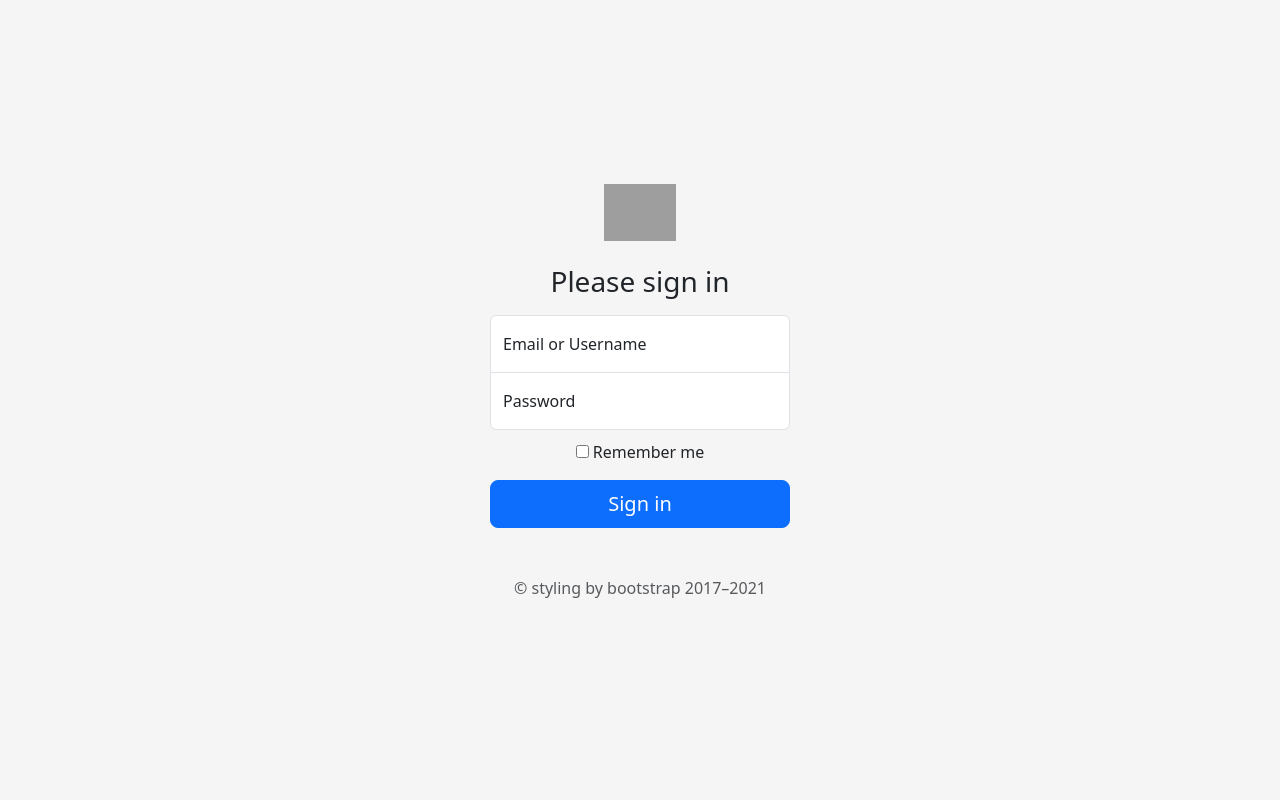
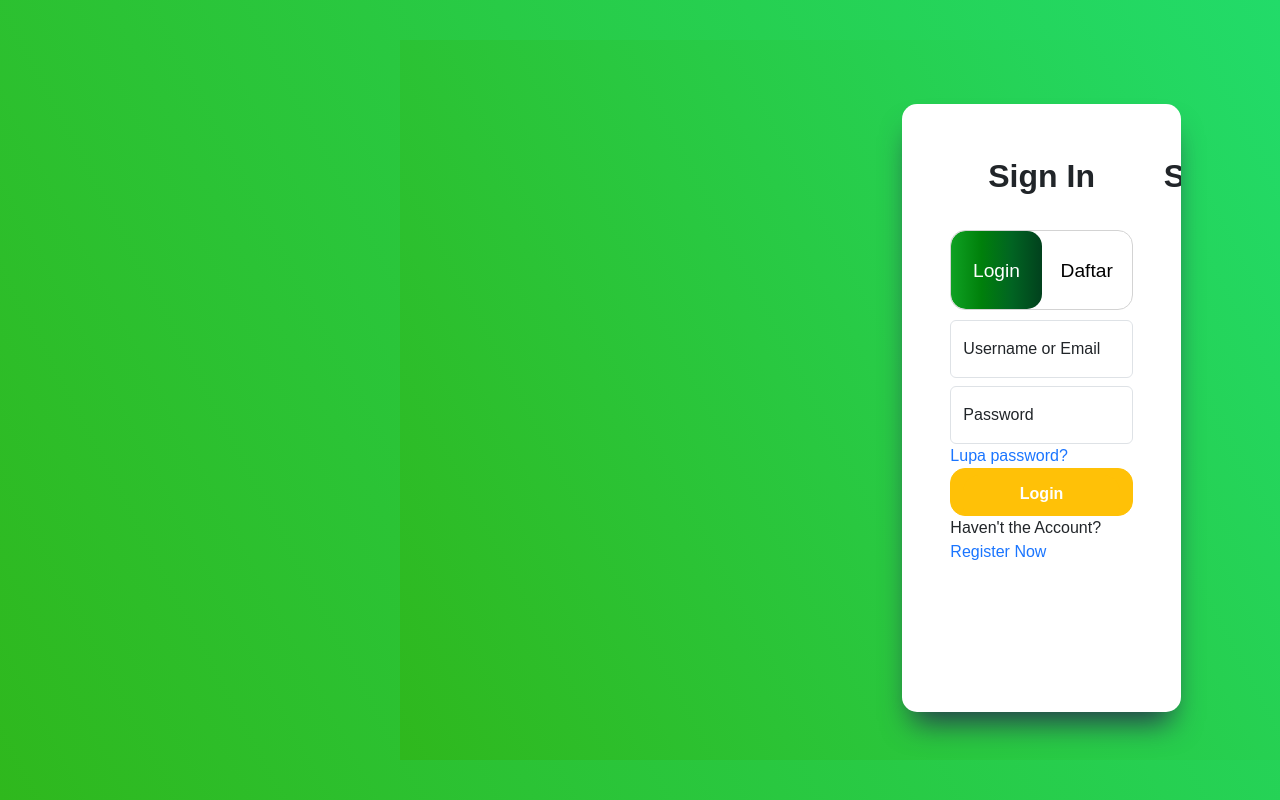
Before and after one commit to WaWprjct/Eflower, a PHP site: page / in a window 1280 px wide. Run offline with PHP 8.4, Linux system fonts and the light colour scheme; grey boxes are pictures that could not be loaded.

Commit message:
Feat: add an Register form

```diff
--- a/index.html
+++ b/index.html
@@ -24,6 +24,7 @@
 			src="https://cdn.jsdelivr.net/npm/bootstrap@5.3.2/dist/js/bootstrap.bundle.min.js"
 			integrity="sha384-C6RzsynM9kWDrMNeT87bh95OGNyZPhcTNXj1NW7RuBCsyN/o0jlpcV8Qyq46cDfL"
 			crossorigin="anonymous"></script>
+            <link rel="stylesheet" href="signin.css">
 
 		<style>
 			.bd-placeholder-img {
@@ -40,51 +41,70 @@
 				}
 			}
 		</style>
-
-		<!-- Custom styles for this template -->
-		<link href="signin.css" rel="stylesheet" />
 	</head>
-	<body class="text-center">
-		<main class="form-signin">
-			<form action="post">
-				<img
-					class="mb-4"
-					src="../assets/brand/bootstrap-logo.svg"
-					alt=""
-					width="72"
-					height="57" />
-				<h1 class="h3 mb-3 fw-normal">Please sign in</h1>
-
-				<div class="form-floating">
-					<input
-						type="email"
-						class="form-control"
-						id="floatingInput"
-                        name="user"
-						placeholder="name@example.com" />
-					<label for="floatingInput">Email or Username</label>
+	<body>
+        <pre>  </pre>
+		<div class="wrapper">
+			<div class="title-text">
+				<div class="title login">Sign In</div>
+				<div class="title signup">Sign Up</div>
+			</div>
+			<div class="form-container">
+				<div class="slide-controls">
+					<input type="radio" name="slide" id="login" checked />
+					<input type="radio" name="slide" id="signup" />
+					<label for="login" class="slide login">Login</label>
+					<label for="signup" class="slide signup">Daftar</label>
+					<div class="slider-tab"></div>
 				</div>
-				<div class="form-floating">
-					<input
-						type="password"
-						class="form-control"
-						id="floatingPassword"
-                        name="pass"
-						placeholder="Password" />
-					<label for="floatingPassword">Password</label>
+				<div class="form-inner">
+					<form action="#" class="login">
+						<div class="md-2 form-floating">
+							<input class="form-control" type="text" placeholder="Masukan Email " required />
+                            <label for="user">Username or Email</label>
+						</div>
+						<div class="mt-2 form-floating">
+							<input class="form-control" type="password" placeholder="password" required />
+                            <label for="password">Password</label>
+						</div>
+						<div class="pass-link"><a href="#">Lupa password?</a></div>
+						<div class="btn btn-warning">
+							<div class="btn btn-warning text-white fw-bolder">Login</div>
+							<input type="submit" value="Login" />
+						</div>
+						<div class="signup-link">
+							Haven't the Account? <a href="">Register Now</a>
+						</div>
+					</form>
+					<form action="#" class="signup">
+						<div class="form-floating">
+							<input class="form-control" type="text" placeholder="Username" name="username" required />
+                            <label for="username">username</label>
+						</div>
+						<div class="mt-2 form-floating">
+							<input class="form-control" type="text" placeholder="Email" name="email" required />
+                            <label for="email">Email Address</label>
+						</div>
+						<div class="mt-2 form-floating">
+							<input class="form-control" type="password" placeholder="Password" name="pass" required />
+                            <label for="password">Password</label>
+						</div>
+						<div class="mt-2 form-floating">
+							<input class="form-control" type="password" placeholder="Ulangi password" name="passConfrm" required />
+                            <label for="passConfrm">Confirm Password</label>
+						</div>
+						<div class="mt-3 btn btn-warning">
+							<div class="btn btn-warning text-white fw-bolder">Submit</div>
+							<input type="submit" value="Daftar" />
+						</div>
+						<div class="signup-link">
+							Have the Account? <a href="">Login</a>
+						</div>
+					</form>
 				</div>
-
-				<div class="checkbox mb-3">
-					<label>
-						<input type="checkbox" value="remember-me" /> Remember me
-					</label>
-				</div>
-				<button class="w-100 btn btn-lg btn-primary" type="submit">
-					Sign in
-				</button>
-				<p class="mt-5 mb-3 text-muted">&copy; styling by bootstrap 2017–2021</p>
-			</form>
-		</main>
+			</div>
+		</div>
+        <pre> </pre>
 		<script
 			src="https://cdn.jsdelivr.net/npm/@popperjs/core@2.11.8/dist/umd/popper.min.js"
 			integrity="sha384-I7E8VVD/ismYTF4hNIPjVp/Zjvgyol6VFvRkX/vR+Vc4jQkC+hVqc2pM8ODewa9r"
@@ -93,5 +113,24 @@
 			src="https://cdn.jsdelivr.net/npm/bootstrap@5.3.2/dist/js/bootstrap.min.js"
 			integrity="sha384-BBtl+eGJRgqQAUMxJ7pMwbEyER4l1g+O15P+16Ep7Q9Q+zqX6gSbd85u4mG4QzX+"
 			crossorigin="anonymous"></script>
+		<script>
+			const loginText = document.querySelector(".title-text .login");
+			const loginForm = document.querySelector("form.login");
+			const loginBtn = document.querySelector("label.login");
+			const signupBtn = document.querySelector("label.signup");
+			const signupLink = document.querySelector("form .signup-link a");
+			signupBtn.onclick = () => {
+				loginForm.style.marginLeft = "-50%";
+				loginText.style.marginLeft = "-50%";
+			};
+			loginBtn.onclick = () => {
+				loginForm.style.marginLeft = "0%";
+				loginText.style.marginLeft = "0%";
+			};
+			signupLink.onclick = () => {
+				signupBtn.click();
+				return false;
+			};
+		</script>
 	</body>
 </html>
--- a/signin.css
+++ b/signin.css
@@ -1,14 +1,26 @@
 html,
 body {
 	height: 100%;
-}
-
-body {
-  display: flex;
 	align-items: center;
 	padding-top: 40px;
 	padding-bottom: 40px;
+	padding-left: 25rem;
 	background-color: #f5f5f5;
+}
+
+@media screen and (max-width: 1024px) {
+	html,
+	body {
+		padding-left: 0%;
+		font-size: 90%;
+	}
+}
+
+@media screen and (max-width: 550px) {
+	html,
+	body {
+		font-size: 50%;
+	}
 }
 
 .form-signin {
@@ -26,14 +38,126 @@ body {
 	z-index: 2;
 }
 
-.form-signin input[type="email"] {
-  margin-bottom: -1px;
-  border-bottom-right-radius: 0;
-  border-bottom-left-radius: 0;
+@import url("https://fonts.googleapis.com/css?family=Poppins:400,500,600,700&display=swap");
+* {
+	margin: 0;
+	padding: 0;
+	box-sizing: border-box;
+	font-family: "Poppins", sans-serif;
+}
+html,
+body {
+	display: flex;
+	height: 100%;
+	width: 100%;
+	justify-content: center;
+	align-items: center;
+	/*background-color: #8EC5FC;*/
+	background-image: linear-gradient(62deg, #2fb81d 0%, #22db69 100%);
+}
+::selection {
+	background: #1a75ff;
+	color: #fff;
+}
+.wrapper {
+	overflow: hidden;
+	max-width: 390px;
+	background: #fff;
+	padding: 3rem;
+	border-radius: 15px;
+	margin: 6rem;
+	margin-top: 7rem;
+	box-shadow: rgb(38, 57, 77) 0px 20px 30px -10px;
+}
+.wrapper .title-text {
+	display: flex;
+	width: 200%;
+}
+.wrapper .title {
+	width: 50%;
+	font-size: 2rem;
+	font-weight: 600;
+	text-align: center;
+	transition: all 0.6s cubic-bezier(0.68, -0.55, 0.265, 1.55);
+}
+.wrapper .slide-controls {
+	position: relative;
+	display: flex;
+	height: 5rem;
+	width: 100%;
+	overflow: hidden;
+	margin: 30px 0 10px 0;
+	justify-content: space-between;
+	border: 1px solid lightgrey;
+	border-radius: 15px;
+}
+.slide-controls .slide {
+	height: 100%;
+	width: 100%;
+	color: #fff;
+	font-size: 1.2rem;
+	font-weight: 500;
+	text-align: center;
+	line-height: 5rem;
+	cursor: pointer;
+	z-index: 1;
+	transition: all 0.6s ease;
 }
 
-.form-signin input[type="password"] {
-  margin-bottom: 10px;
-  border-top-left-radius: 0;
-  border-top-right-radius: 0;
+.slide-controls .slider-tab {
+	position: absolute;
+	height: 100%;
+	width: 50%;
+	left: 0;
+	z-index: 0;
+	border-radius: 15px;
+	background: -webkit-linear-gradient(left, #0fa123, #00800b, #016422, #01411d);
+	transition: all 0.6s cubic-bezier(0.68, -0.55, 0.265, 1.55);
 }
+input[type="radio"] {
+	display: none;
+}
+#signup:checked ~ .slider-tab {
+	left: 50%;
+}
+#signup:checked ~ label.signup {
+	color: #fff;
+	cursor: default;
+	user-select: none;
+}
+#signup:checked ~ label.login {
+	color: #000;
+}
+#login:checked ~ label.signup {
+	color: #000;
+}
+#login:checked ~ label.login {
+	cursor: default;
+	user-select: none;
+}
+.wrapper .form-container {
+	width: 100%;
+	overflow: hidden;
+}
+.form-container .form-inner {
+	display: flex;
+	width: 200%;
+}
+.form-container .form-inner form {
+	width: 50%;
+	transition: all 0.6s cubic-bezier(0.68, -0.55, 0.265, 1.55);
+}
+
+.form-inner form .pass-link a,
+.form-inner form .signup-link a {
+	color: #1a75ff;
+	text-decoration: none;
+}
+
+form .btn {
+	height: 3rem;
+	width: 100%;
+	border-radius: 15px;
+	position: relative;
+	overflow: hidden;
+}
```
Lines whose indentation alone changed are shown as unchanged.
